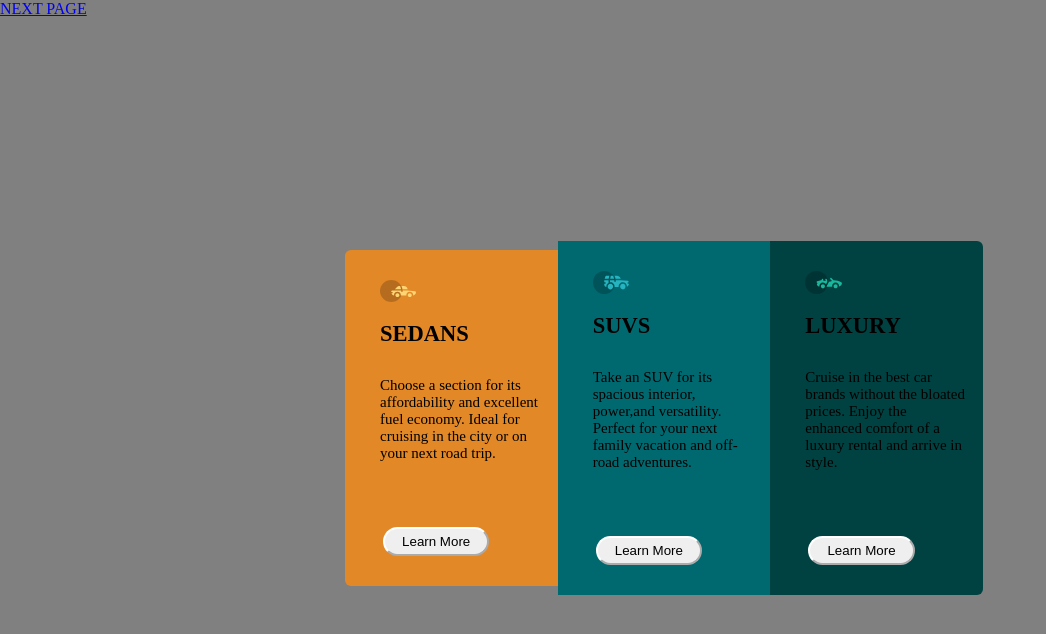
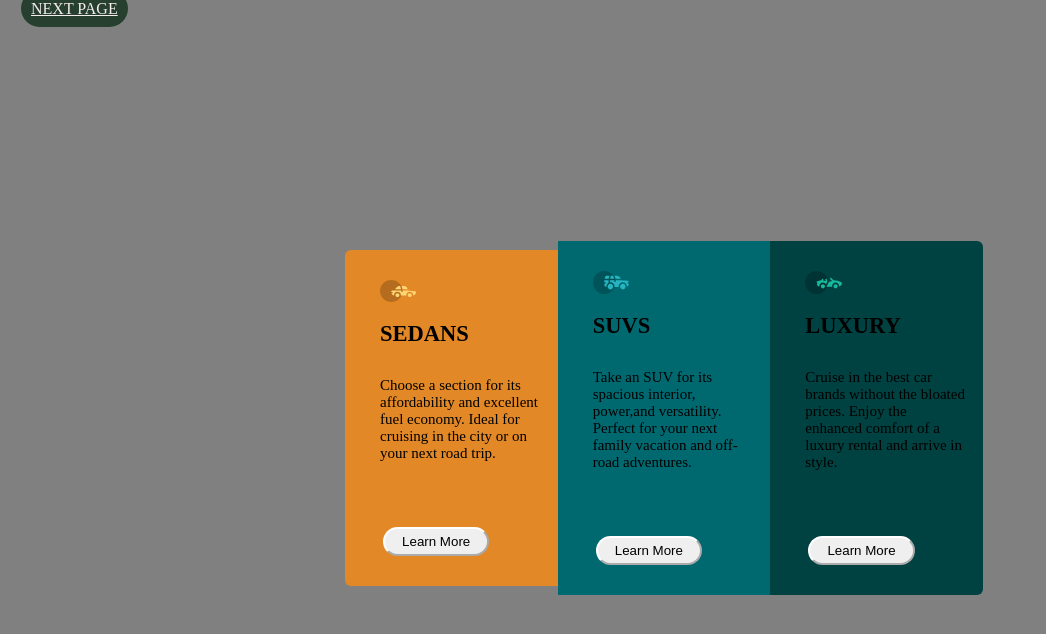
Before and after one commit to abdullateef11/abdullateef11.github.io, a plain HTML site: page index.html in a window 1280 px wide. Shown: the whole page, without its empty margins (0-1046 px from the left). Drawn offline with Linux system fonts and the light colour scheme.

Commit message:
Update style.css

```diff
--- a/style.css
+++ b/style.css
@@ -5,6 +5,15 @@
 }
 body{
     background-color: grey;
+}
+nav a{
+    width: 20%;
+    color: rgb(243, 236, 236);
+    border-radius:25px;
+    padding: 10px;
+    margin-top:62px;
+    margin-left: 21px;
+    background-color: rgb(39, 63, 47);
 }
 @media only screen and (max-device-width: 1400px), only screen and (min-device-width: 375) , screen and (-webkit-device-pixel-ratio:1.5){
 
```
